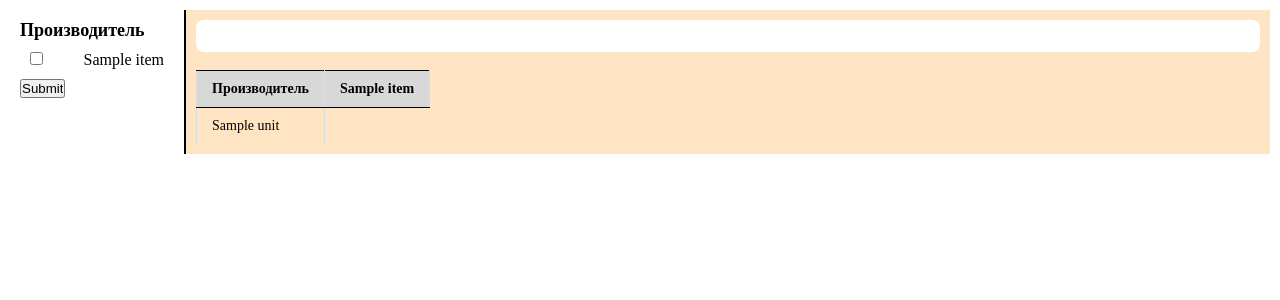
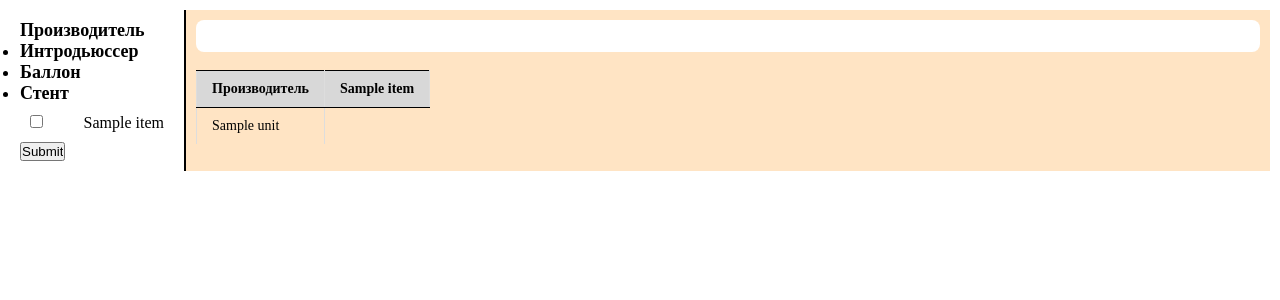
Before and after one commit to Ivansyn2013/django_try, a Django app: template templates/db_table/index.html in a window 1280 px wide. Shown: the top 300 px of the page. Run offline with Django 3.2, Linux system fonts and the light colour scheme; the template is opened without the code that fills it: most values are stand-ins (such as "Sample title", 1, 10 or a date in 2020).

Commit message:
немного понял index

```diff
--- a/db/views.py
+++ b/db/views.py
@@ -34,7 +34,7 @@ def join_table(request):
         cursor.execute('SELECT * FROM maker JOIN introducer  ON maker.id=introducer.maker_id ;')
         result = cursor.fetchall()
 
-    print('это резульат', result)
+    #print('это резульат', result)
     context = {
         'fields_name': filds_name[1:],
         'join_table': result,
--- a/templates/db_table/index.html
+++ b/templates/db_table/index.html
@@ -18,6 +18,11 @@
             <form action="#">
                 <div class="order_title">
                     <span class="title_text">Производитель</span>
+                    <ul>
+                        <li>Интродьюссер</li>
+                        <li>Баллон</li>
+                        <li>Стент</li>
+                    </ul>
                 </div>
                 <div class="filter_unit">
                 <ul class="filter_list ">
```
